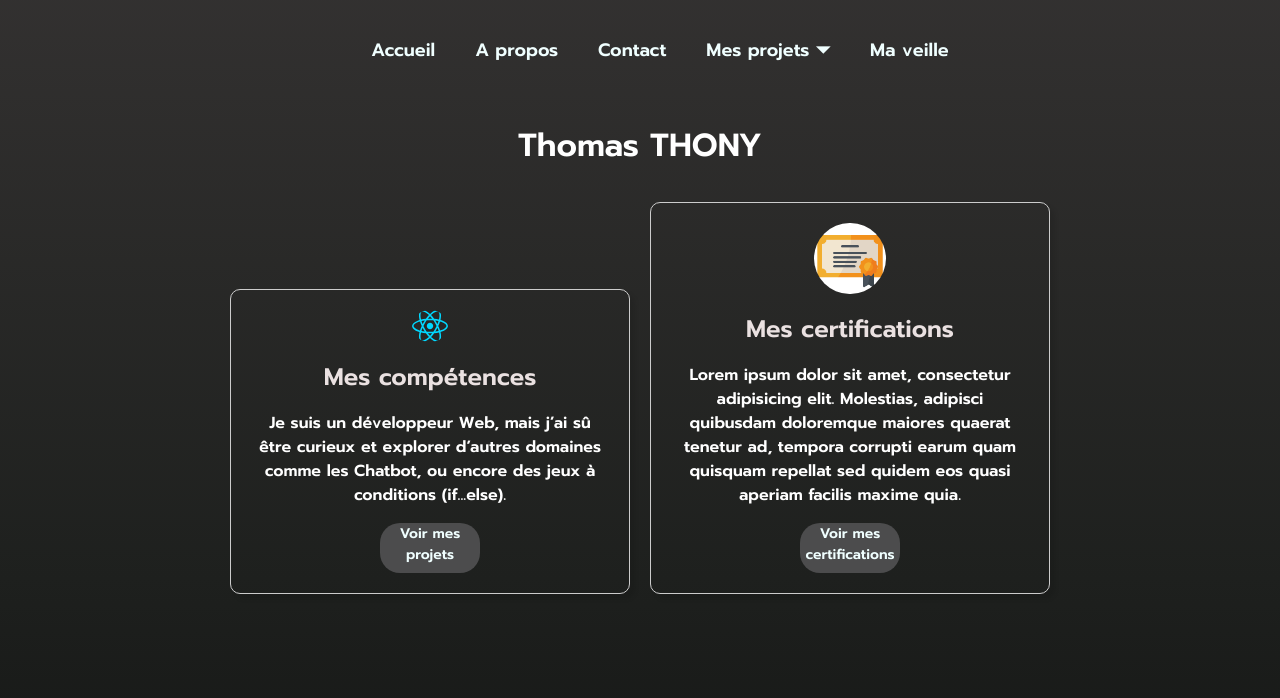
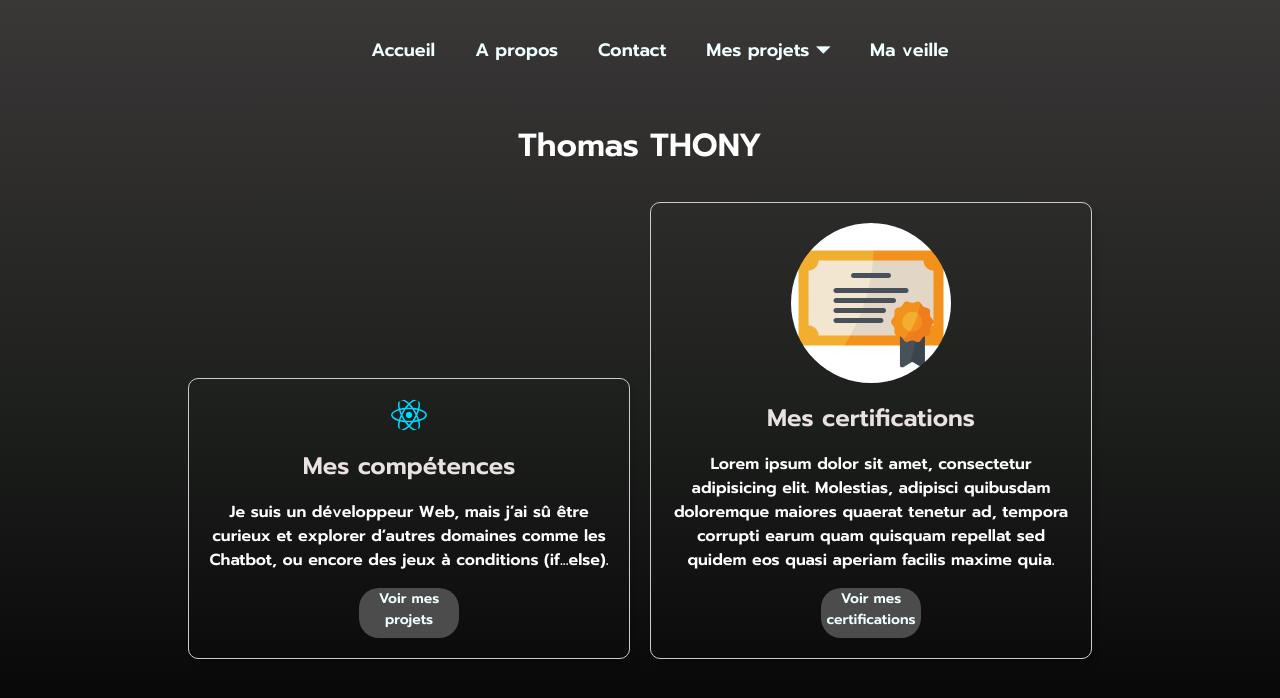
Before and after one commit to Thomas-Thony/MonPortfolioReact.JS, a React (Vite) app: page / in a window 1280 px wide. Shown: the top 698 px of the page. Built offline with nearby package versions, Linux system fonts and the light colour scheme.

Commit message:
Ajoout d'une carte d'entreprise

```diff
--- a/src/App.css
+++ b/src/App.css
@@ -11,12 +11,11 @@ body {
 
 .gradient-background {
     height: 100vh;
-    width: 100vw;
+    width: auto;
     background: linear-gradient(360deg,
         #000000,
         #1e201e,
         #3a3737);
-    background-size: 200% 200%;
 
     -webkit-animation: Animation 5s ease infinite;
     -moz-animation: Animation 5s ease infinite;
--- a/src/App.jsx
+++ b/src/App.jsx
@@ -7,6 +7,7 @@ import Navbar from './components/menu';
 import MesProjets from './components/MesProjets';
 import Certifs from './components/certifications';
 import { BrowserRouter, Routes, Route } from 'react-router-dom';
+import Profil from './components/Cartes/profil';
 
 function App() {
   return (
@@ -20,7 +21,8 @@ function App() {
           <Route path="/carte" element={<Carte />} />
           <Route path="/carte2" element={<Carte2/>}/>
           <Route path="/certifs" element={<Certifs />} />
-          <Route path="/mesProjets" element={<MesProjets/>} />
+          <Route path="/mesProjets" element={<MesProjets />} />
+            <Route path="/monProfil" element={<Profil/>} />
           <Route path="*" element={<h1>404 - Page non trouvée</h1>} />
         </Routes>
       </div >
--- /dev/null
+++ b/src/components/Cartes/profil.jsx
@@ -0,0 +1,22 @@
+import "../../styles/profil.css"
+import {Link} from 'react-router-dom';
+
+
+function Profil(){
+    return(
+        <>
+        <div className="card">
+            <img className="card-image" src="../../../certif.jpg" alt=""></img>
+            <h2 className="card-titre">Mes certifications</h2>
+            <p className="card-texte">Passioné par le développement Web, j&apos;aprécie particulièrement le travail d&apos;équipe pour apprendre et être appris par les autres.</p>
+            <center>
+                <div className="btn">
+                    <Link to="/certifs"><p>Voir mes certifications</p></Link>
+                </div>
+            </center>
+        </div>
+        </>
+    );
+}
+
+export default Profil;
--- a/src/components/certifications.jsx
+++ b/src/components/certifications.jsx
@@ -23,38 +23,45 @@ function Certifs() {
     <a target="_blank" href="/public/certfs/CNIL/PNG/Certificat_module1_thomas-thony.png">
       <img src="/public/certfs/CNIL/PNG/Certificat_module1_thomas-thony.png" alt=" Certificat module 1"/>
     </a>
-    <div className="desc">Add a description of the image here</div>
+    <div className="desc">Module 1</div>
   </div>
 </div>
 
 <div className="responsive">
   <div className="gallery">
-    <a target="_blank" href="img_forest.jpg">
-      <img src="img_forest.jpg" alt="Forest"/>
+    <a target="_blank" href="/public/certfs/CNIL/PNG/Certificat_module2_thomas-thony.png">
+      <img src="/public/certfs/CNIL/PNG/Certificat_module2_thomas-thony.png" alt="Certificat module 2"/>
     </a>
-    <div className="desc">Add a description of the image here</div>
+    <div className="desc">Module 2</div>
   </div>
 </div>
 
 <div className="responsive">
   <div className="gallery">
-    <a target="_blank" href="img_lights.jpg">
-      <img src="img_lights.jpg" alt="Northern Lights"/>
+    <a target="_blank" href="/public/certfs/CNIL/PNG/Certificat_module3_thomas-thony.png">
+      <img src="/public/certfs/CNIL/PNG/Certificat_module3_thomas-thony_1.png" alt="Certificat module 3"/>
     </a>
-    <div className="desc">Add a description of the image here</div>
+    <div className="desc">Module 3</div>
   </div>
 </div>
 
 <div className="responsive">
   <div className="gallery">
-    <a target="_blank" href="img_mountains.jpg">
-      <img src="img_mountains.jpg" alt="Mountains"/>
+    <a target="_blank" href="/public/certfs/CNIL/PNG/Certificat_module4_thomas-thony.png">
+      <img src="/public/certfs/CNIL/PNG/Certificat_module4_thomas-thony.png" alt="Certificat module 4"/>
     </a>
-    <div className="desc">Add a description of the image here</div>
+    <div className="desc">Module 4</div>
   </div>
 </div>
 
-<div className="clearfix"></div>
+<div className="responsive">
+  <div className="gallery">
+    <a target="_blank" href="/public/certfs/CNIL/PNG/Certificat_module5_thomas-thony.png">
+      <img src="/public/certfs/CNIL/PNG/Certificat_module5_thomas-thony.png" alt="Certificat module 4"/>
+    </a>
+    <div className="desc">Module 5</div>
+  </div>
+</div>
             </center>
         </>
     );
--- a/src/components/menu.jsx
+++ b/src/components/menu.jsx
@@ -16,7 +16,7 @@ function Navbar() {
               <Link to="/monCV">A propos</Link>
             </li>
             <li>
-              <Link to="/cv">Contact</Link>
+              <Link to="/monProfil">Contact</Link>
             </li>
             <div className="dropdown">
               <li>
--- a/src/styles/certifs.css
+++ b/src/styles/certifs.css
@@ -48,26 +48,22 @@
     text-align: center;
 }
 
-div.gallery {
+.gallery {
     border: 1px solid #ccc;
 }
 
-div.gallery:hover {
+.gallery:hover {
     border: 1px solid #777;
 }
 
-div.gallery img {
+.gallery img {
     width: 100%;
     height: auto;
 }
 
-div.desc {
+.desc {
     padding: 15px;
     text-align: center;
-}
-
-* {
-    box-sizing: border-box;
 }
 
 .responsive {
--- /dev/null
+++ b/src/styles/profil.css
@@ -0,0 +1,61 @@
+@import url('https://fonts.googleapis.com/css2?family=Prompt:ital,wght@0,100;0,200;0,300;0,400;0,500;0,600;0,700;0,800;0,900;1,100;1,200;1,300;1,400;1,500;1,600;1,700;1,800;1,900&display=swap');
+
+* {
+    font-family: "prompt";
+    font-weight: 600;
+}
+
+.card {
+    border: 1px solid hsl(0, 0%, 80%);
+    border-radius: 10px;
+    box-shadow: 5px 5px 5px hsla(0, 0%, 0%, 0.1);
+    padding: 20px;
+    margin: 10px;
+    text-align: center;
+    max-width: 400px;
+    display: inline-block;
+}
+
+.card .card-image {
+    max-width: 40%;
+    max-height: 40%;
+    height: auto;
+    border-radius: 50%;
+    margin-bottom: 10px;
+}
+
+.card .card-titre {
+    margin: 0;
+    color: hsl(0, 18%, 90%);
+}
+
+.card .card-texte {
+    color: hsl(0, 18%, 100%);
+}
+
+.btn {
+    width: 100px;
+    height: 50px;
+    font-size: 14px;
+    background-color: rgb(76, 76, 77);
+    border-radius: 20px;
+}
+
+.btn:hover {
+    background-color: #2c2c2c;
+    cursor: pointer;
+    transition: 0.25s;
+}
+
+.btn-3 {
+    width: 100px;
+    height: 25px;
+    font-size: 14px;
+    background-color: blue;
+    border-radius: 20px;
+}
+
+.btn-3:hover {
+    background-color: #008dda;
+    cursor: pointer;
+}
```
